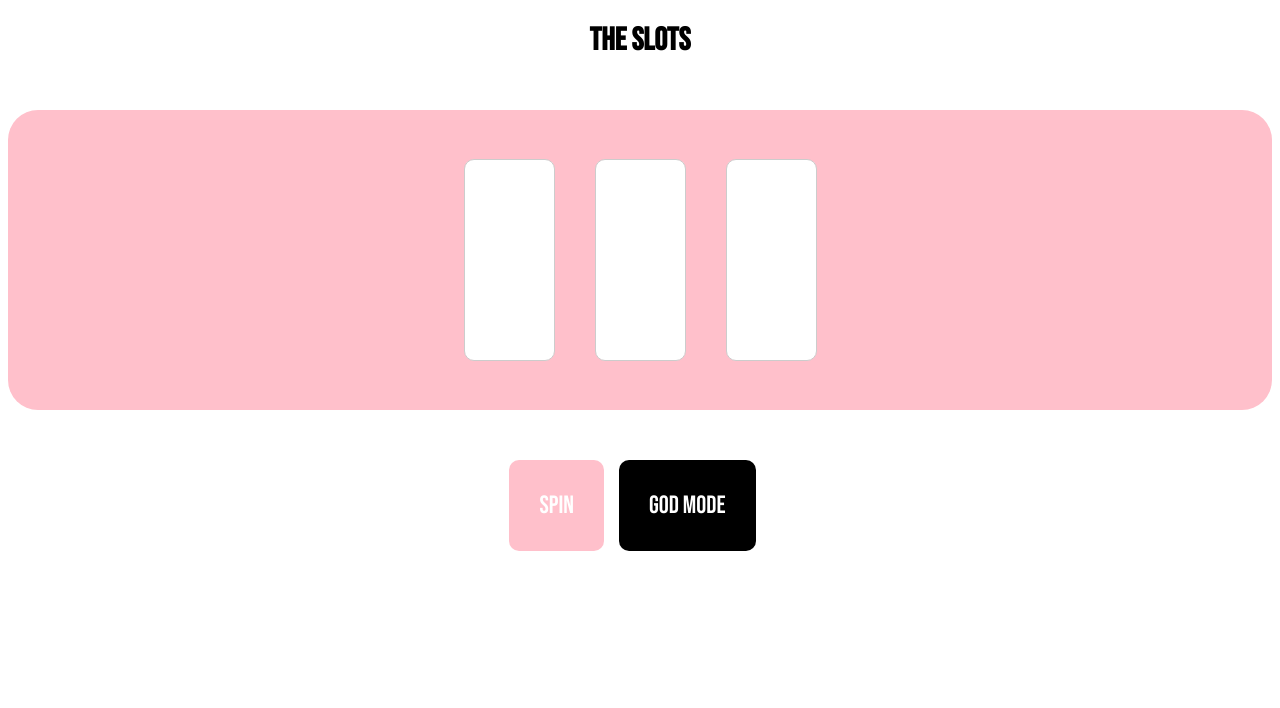
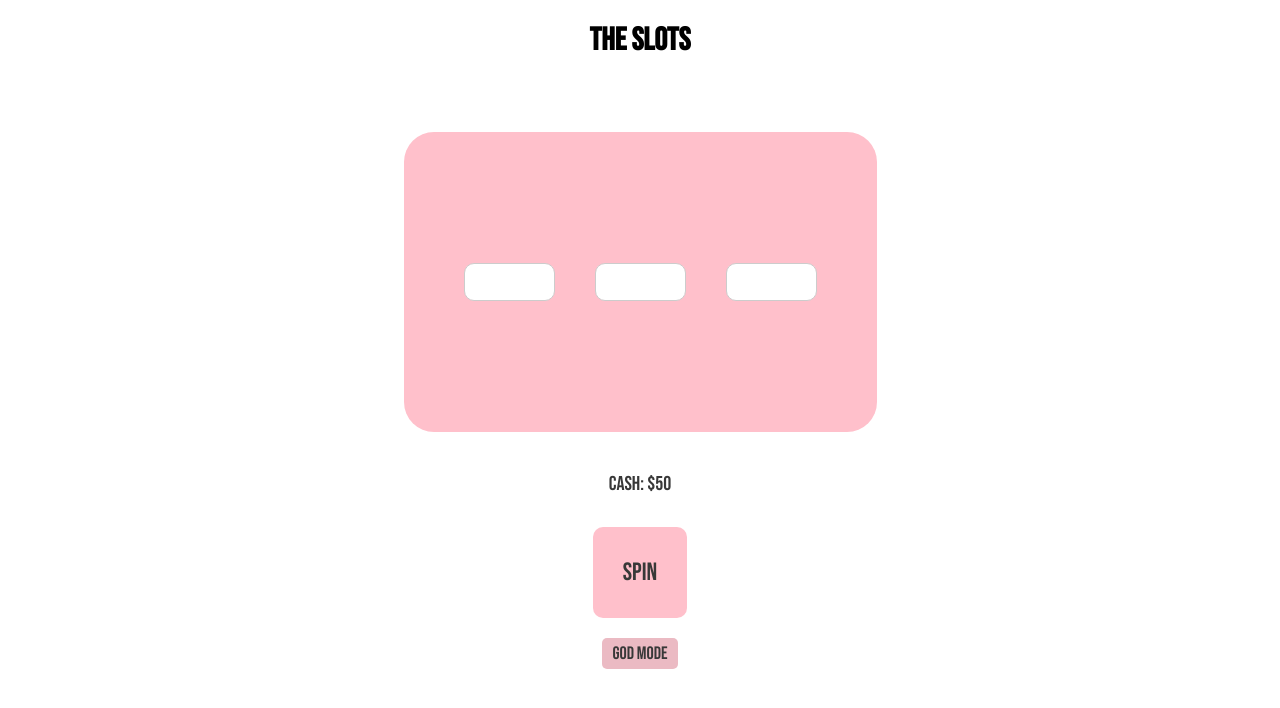
Before and after one commit to purplepath19/SlotMachine, a plain HTML site: page index.html in a window 1280 px wide. Both pictures are taken after a click on the button "God Mode". Drawn offline with Linux system fonts and the light colour scheme.

Commit message:
- added animation, cash transactions, minor design change

```diff
--- a/index.html
+++ b/index.html
@@ -16,23 +16,32 @@
 
     <!-- Header -->
 <div id="app" class="app-base">
+  <!-- <div class="bg-design">
+    <img src="./images/beach.png" alt="background" />
+  </div> -->
   <header>
     <h1 class="main-title">The Slots</h1>
   </header>
-  <main >
+  <main class="flex-center-column">
 
     <section class="slots"></section>
+    <div class="winnings-base">
+      <span>Cash: $</span><span class="winnings"></span>
+    </div>
   </main>
   <!-- Button Div -->
-  <footer class="control-ui">
+  <footer class="control-ui flex-center-column">
     <!-- Spin Button -->
-    <div class="button-base">
-      <button id="startSpinButton" class="spin-button">Spin</button>
+    <div class="flex-center-column mt-20">
+      <div class="button-base">
+        <button id="startSpinButton" class="spin-button">Spin</button>
+      </div>
     </div>
-    <div class="button-base">
-      <button id="godMode" class="god-mode-button">God Mode</button>
+    <div class="flex-center-column mt-20">
+      <div class="button-base">
+        <button id="godMode" class="god-mode-button">God Mode</button>
+      </div>
     </div>
-    <div class="winnings"></div>
   </footer>
 </div>
 
--- a/js/reel.js
+++ b/js/reel.js
@@ -9,12 +9,22 @@ class Reel {
     ];
 
     this.symbolArray = [...this.defaultSymbols];
-
-    this.element = document.createElement("div");
-    this.element.classList.add("reel");
     this.currentSymbolIndex = 0;
+    this.animationIndex = 0;
+    this.reelElement = document.createElement("div");
+    this.reelElement.classList.add("reel");
+    this.symbolElement = document.createElement("div");
+    this.symbolElement.classList.add("symbol");
+    this.symbolElement2 = this.symbolElement.cloneNode(true);
+    this.symbolStack = [
+      this.symbolElement,
+      this.symbolElement2
+    ];
+    this.reelElement.appendChild(this.symbolElement)
+    this.reelElement.appendChild(this.symbolElement2);
     this.spinInterval = null;
-    document.querySelector(".slots").appendChild(this.element);
+    this.isSpinning = false;
+    document.querySelector(".slots").appendChild(this.reelElement);
   }
 
   reelSymbolShuffler() { //Array randomizer
@@ -25,18 +35,43 @@ class Reel {
   }
 
   spin(isGodMode) {
+    if(this.isSpinning) return;
+    this.isSpinning = true;
     this.reelSymbolShuffler();
     if(isGodMode) {
       this.symbolArray = [...this.defaultSymbols];
     }
+    this.reset();
 
     this.spinInterval = setInterval(() => {
-      this.element.textContent = this.symbolArray[this.currentSymbolIndex].symbol;
+      const prevAnimationIndex = this.animationIndex === 0 ? 1 : 0;
+      this.symbolStack[prevAnimationIndex].classList.remove("spin");
+      this.reelElement.removeChild(this.symbolStack[prevAnimationIndex]);
+      this.reelElement.prepend(this.symbolStack[prevAnimationIndex]);
+      this.symbolStack[this.animationIndex].textContent = this.symbolArray[this.currentSymbolIndex].symbol;
+      this.symbolStack[this.animationIndex].classList.add("spin");
       this.currentSymbolIndex = (this.currentSymbolIndex + 1) % this.symbolArray.length;
-    }, 200);
+      this.animationIndex = this.animationIndex === 0 ? 1 : 0; // next index
+    }, 140);
   }
 
   stop() {
+    const prevAnimationIndex = this.animationIndex === 0 ? 1 : 0;
     clearInterval(this.spinInterval);
+    this.isSpinning = false;
+    this.symbolStack[prevAnimationIndex].classList.add("stop-spin");
+  }
+
+  reset() {
+    const prevAnimationIndex = this.animationIndex === 0 ? 1 : 0;
+    this.symbolStack[prevAnimationIndex].classList.remove("stop-spin");
+    this.symbolStack[prevAnimationIndex].classList.remove("spin");
+    this.reelElement.removeChild(this.symbolStack[this.animationIndex]);
+    this.currentSymbolIndex = 0;
+    this.animationIndex = 0;
+    this.reelElement.appendChild(this.symbolElement)
+    this.reelElement.appendChild(this.symbolElement2);
+    this.spinInterval = null;
+    this.isSpinning = false;
   }
 }
--- a/js/slotMachine.js
+++ b/js/slotMachine.js
@@ -8,8 +8,9 @@ class SlotMachine {
       new Reel(),
     ];
     this.isGodMode = false;
-    this.winnings = 0;
+    this.winnings = 50;
     this.winningsElement = document.querySelector(".winnings");
+    this.winningsElement.textContent = this.winnings;
 
     this.spinButton.addEventListener("click", () => {
       this.startGame();
@@ -22,13 +23,14 @@ class SlotMachine {
   }
 
   startGame() {
+    this.winnings -= 5;
+    this.winningsElement.textContent = this.winnings;
     this.reels.forEach((reel) => {
       reel.spin(this.isGodMode);
     });
-
     setTimeout(() => {
       this.stopGame();
-    }, 1000)
+    }, 2000)
   }
 
   stopGame() {
@@ -36,10 +38,6 @@ class SlotMachine {
       reel.stop();
     });
     this.checkWin();
-  }
-
-  printWinnings() {
-
   }
 
   checkWin() {
--- a/style.css
+++ b/style.css
@@ -1,14 +1,28 @@
-.app-base {
+/* .app-base {
   width: 100%;
   height: 100%;
+} */
+
+/* .bg-design {
+  position: absolute;
+  top: 0;
+  left: 0;
+  height: 100%;
+  width: 100%;
+  z-index: -1;
 }
+
+.bg-design img {
+  object-fit: cover;
+  width: 100%;
+  height: 100%;
+} */
 
 .main-title {
   text-align: center;
   color: #000;
   font-family: Bebas Neue ;
 }
-
 
 /* Slots Style  */
 .slots {
@@ -20,12 +34,13 @@
   background-color: pink;
   border-radius: 30px;
   gap: 20px;
+  padding: 0 50px;
 }
 
 /* REEL styles class */
 .reel {
   width: 89px;
-  height: 200px;
+  /* height: 200px; */
   background-color:#fff ;
   border: 1px solid #ccc;
   border-radius: 10px;
@@ -35,6 +50,9 @@
   align-items: center;
   justify-content: center;
   font-size: 24px;
+  position: relative;
+  height: 36px;
+  overflow: hidden;
 }
 
 .spin-button {
@@ -42,38 +60,74 @@
   font-size: 25px;
   padding: 30px;
   border-radius: 10px;
-  color: white;
+  color: #383838;
   background-color: pink;
   cursor: pointer;
   border: none;
 }
 .god-mode-button {
   font-family: "Bebas Neue";
-  font-size: 25px;
+  font-size: 20px;
   padding: 30px;
   border-radius: 10px;
-  color: white;
+  color: #383838;
   background-color: pink;
   cursor: pointer;
   border: none;
+  font-size: 18px;
+  padding: 5px 10px;
+  border-radius: 5px;
 }
 
-.spin-button:hover {
-  background-color: #e74c3c;
+.god-mode-button.active {
+  background-color: #ebbac3;
+}
+
+.spin-button:hover, .god-mode-button:hover {
+  background-color: #ffeaed;
 
 }
 
-.control-ui {
-  display: flex;
-  align-items: center;
-  justify-content: center;
-  margin-top: 50px;
+.winnings-base {
+  font-family: "Bebas Neue";
+  height: 20px;
+  margin-top: 40px;
+  font-size: 20px;
+  color: #383838;
 }
 
-.button-base {
-  margin-right: 15px;
+.winnings {
+  height: 20px;
+  margin-top: 40px;
 }
 
-.god-mode-button.active {
-  background-color: #000;
+.control-ui {
+  margin-top: 15px;
 }
+
+.symbol {
+  transform: translateY(-100%);
+  transition: transform 0.1s linear;
+  position: absolute;
+  top: 0;
+}
+
+.spin {
+  transform: translateY(100%);
+}
+
+.stop-spin {
+  transform: translateY(0);
+}
+
+/* utilities */
+.flex-center-column {
+  display: flex;
+  justify-content: center;
+  align-items: center;
+  flex-direction: column;
+}
+
+.mt-20 {
+  margin-top: 20px;
+}
```
